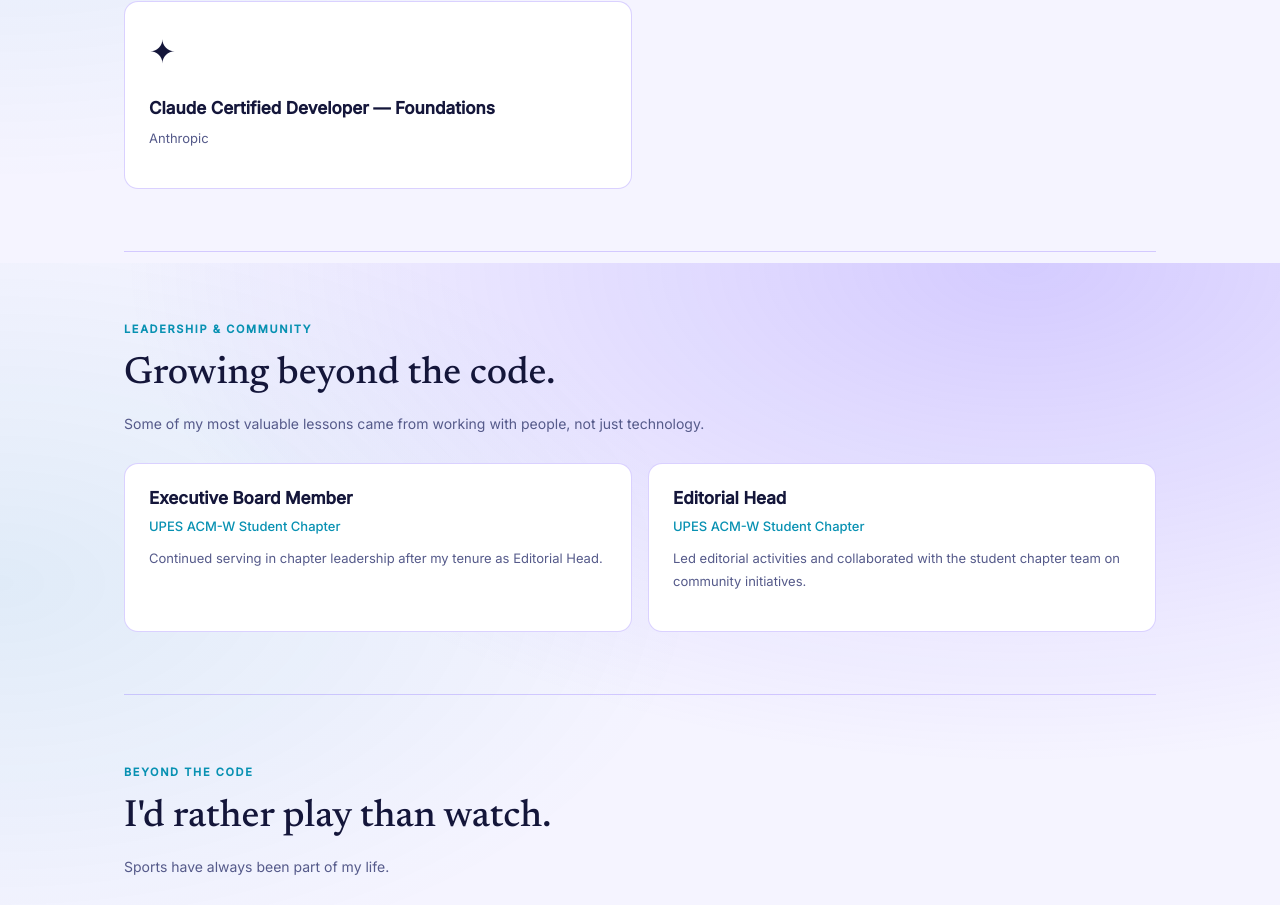
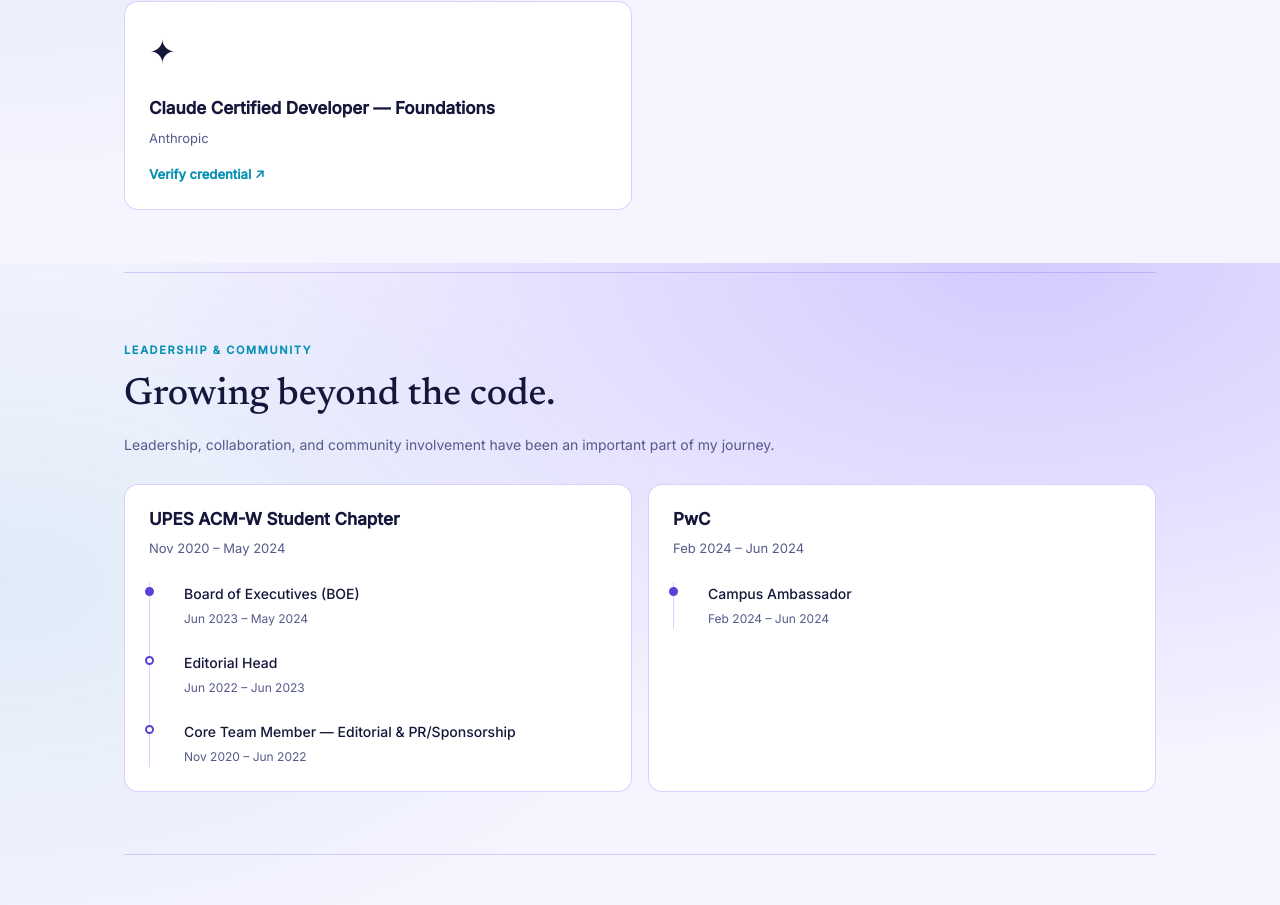
Before and after one commit to aarushi211/Portfolio, a Next.js app: page /about in a window 1280 px wide. Shown: the part 2137-3042 px from the top of the page. Built offline with nearby package versions, Linux system fonts and the light colour scheme.

Commit message:
Added Leadership timeline

```diff
--- a/src/app/about/page.tsx
+++ b/src/app/about/page.tsx
@@ -182,10 +182,18 @@ export default function About() {
                 <span className="recognition-icon">{cert.icon}</span>
                 <h3>{cert.title}</h3>
                 <p>{cert.issuer}</p>
+                <a
+                  href={cert.href}
+                  target="_blank"
+                  rel="noopener noreferrer"
+                >
+                  Verify credential ↗
+                </a>
               </article>
             ))}
           </div>
         </section>
+
 
         {/* Leadership */}
         <section className="va-section">
@@ -193,21 +201,33 @@ export default function About() {
             <span className="va-eyebrow">LEADERSHIP & COMMUNITY</span>
             <h2>Growing beyond the code.</h2>
             <p>
-              Some of my most valuable lessons came from
-              working with people, not just technology.
+              Leadership, collaboration, and community involvement
+              have been an important part of my journey.
             </p>
           </div>
 
           <div className="recognition-grid">
-            {leadership.map((role) => (
-              <article className="recognition-card" key={role.title}>
-                <h3>{role.title}</h3>
-                <strong>{role.organization}</strong>
-                <p>{role.description}</p>
+            {leadership.map((entry) => (
+              <article
+                className="recognition-card"
+                key={entry.organization}
+              >
+                <h3>{entry.organization}</h3>
+                <p>{entry.period}</p>
+
+                <div className="leadership-timeline">
+                  {entry.roles.map((role) => (
+                    <div className="leadership-role" key={role.title}>
+                      <strong>{role.title}</strong>
+                      <span>{role.period}</span>
+                    </div>
+                  ))}
+                </div>
               </article>
             ))}
           </div>
         </section>
+
 
 
         {/* Sports */}
--- a/src/app/globals.css
+++ b/src/app/globals.css
@@ -2809,3 +2809,49 @@ html {
         grid-template-columns: 1fr;
     }
 }
+
+/* Leadership progression */
+
+.leadership-timeline {
+    margin-top: 8px;
+    padding-left: 18px;
+    border-left: 1px solid var(--line);
+}
+
+.leadership-role {
+    position: relative;
+    padding: 0 0 22px 16px;
+}
+
+.leadership-role:last-child {
+    padding-bottom: 0;
+}
+
+.leadership-role::before {
+    content: "";
+    position: absolute;
+    left: -23px;
+    top: 5px;
+    width: 9px;
+    height: 9px;
+    border-radius: 50%;
+    background: var(--surf);
+    border: 2px solid var(--ac);
+}
+
+.leadership-role strong {
+    display: block;
+    color: var(--tx);
+    font-size: 14px;
+    margin-bottom: 4px;
+}
+
+.leadership-role span {
+    display: block;
+    color: var(--mut);
+    font-size: 12px;
+}
+
+.leadership-role:first-child::before {
+    background: var(--ac);
+}
--- a/src/data/recognition.ts
+++ b/src/data/recognition.ts
@@ -43,20 +43,38 @@ export const certifications = [
         title: "Claude Certified Developer — Foundations",
         issuer: "Anthropic",
         icon: "✦",
+        href: "https://www.credly.com/badges/0591c3e2-b8d4-4ab6-aff6-f2b5e0cc20b0/public_url"
     },
 ];
 
+
 export const leadership = [
     {
-        title: "Executive Board Member",
         organization: "UPES ACM-W Student Chapter",
-        description:
-            "Continued serving in chapter leadership after my tenure as Editorial Head.",
+        period: "Nov 2020 – May 2024",
+        roles: [
+            {
+                title: "Board of Executives (BOE)",
+                period: "Jun 2023 – May 2024",
+            },
+            {
+                title: "Editorial Head",
+                period: "Jun 2022 – Jun 2023",
+            },
+            {
+                title: "Core Team Member — Editorial & PR/Sponsorship",
+                period: "Nov 2020 – Jun 2022",
+            },
+        ],
     },
     {
-        title: "Editorial Head",
-        organization: "UPES ACM-W Student Chapter",
-        description:
-            "Led editorial activities and collaborated with the student chapter team on community initiatives.",
+        organization: "PwC",
+        period: "Feb 2024 – Jun 2024",
+        roles: [
+            {
+                title: "Campus Ambassador",
+                period: "Feb 2024 – Jun 2024",
+            },
+        ],
     },
 ];
```
